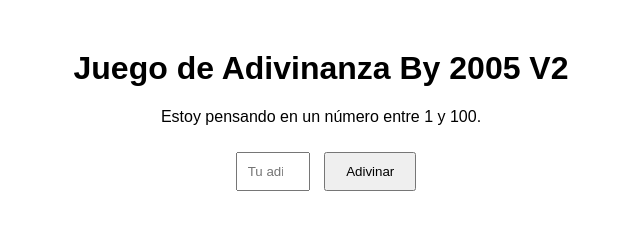
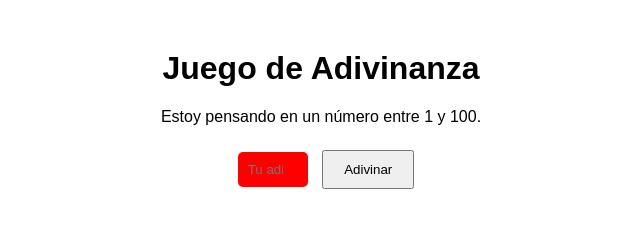
Before and after one commit to kratosf10/Repo-Uni-Juan, a plain HTML site: page index.html in a window 1280 px wide. Shown: the whole page, without its empty margins (319-959 px from the left). Drawn offline with Linux system fonts and the light colour scheme.

Commit message:
Update index.html

```diff
--- a/index.html
+++ b/index.html
@@ -14,6 +14,10 @@
             padding: 10px;
             margin: 10px;
             width: 50px;
+            background-color: red; /* Cambia el color de fondo a rojo */
+            color: white; /* Cambia el color del texto a blanco para mejor contraste */
+            border: none; /* Opcional: elimina el borde */
+            border-radius: 5px; /* Opcional: bordes redondeados */
         }
         button {
             padding: 10px 20px;
@@ -22,7 +26,7 @@
 </head>
 <body>
 
-    <h1>Juego de Adivinanza By 2005 V2</h1>
+    <h1>Juego de Adivinanza</h1>
     <p>Estoy pensando en un número entre 1 y 100.</p>
     <input type="number" id="guess" placeholder="Tu adivinanza" min="1" max="100">
     <button onclick="checkGuess()">Adivinar</button>
@@ -43,9 +47,9 @@
                 result.textContent = `¡Correcto! El número era ${randomNumber}. Lo adivinaste en ${attempts} intentos.`;
                 document.getElementById("resetButton").style.display = 'block';
             } else if (userGuess < randomNumber) {
-                result.textContent = "Demasiado bajo. Try Again.";
+                result.textContent = "Demasiado bajo. Intenta de nuevo.";
             } else if (userGuess > randomNumber) {
-                result.textContent = "Demasiado alto. Try Again.";
+                result.textContent = "Demasiado alto. Intenta de nuevo.";
             }
 
             document.getElementById("guess").value = '';
```
